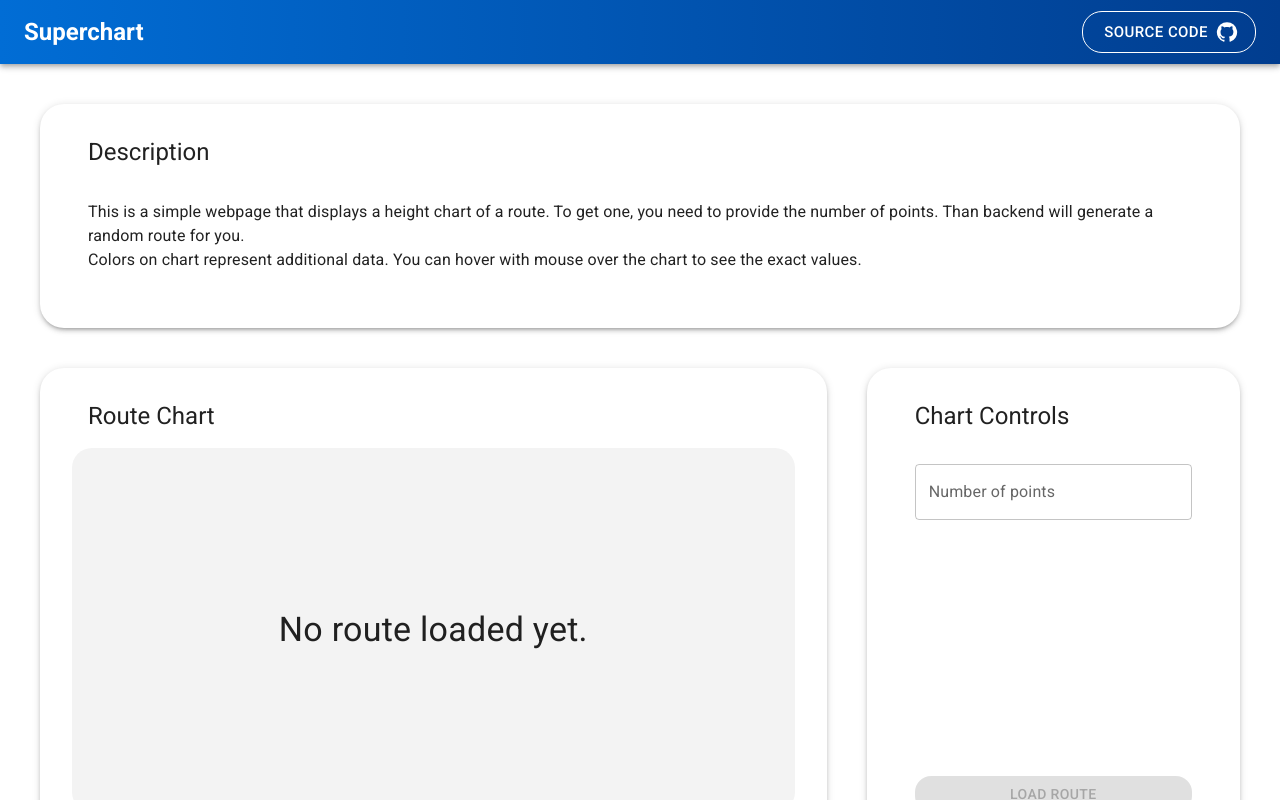
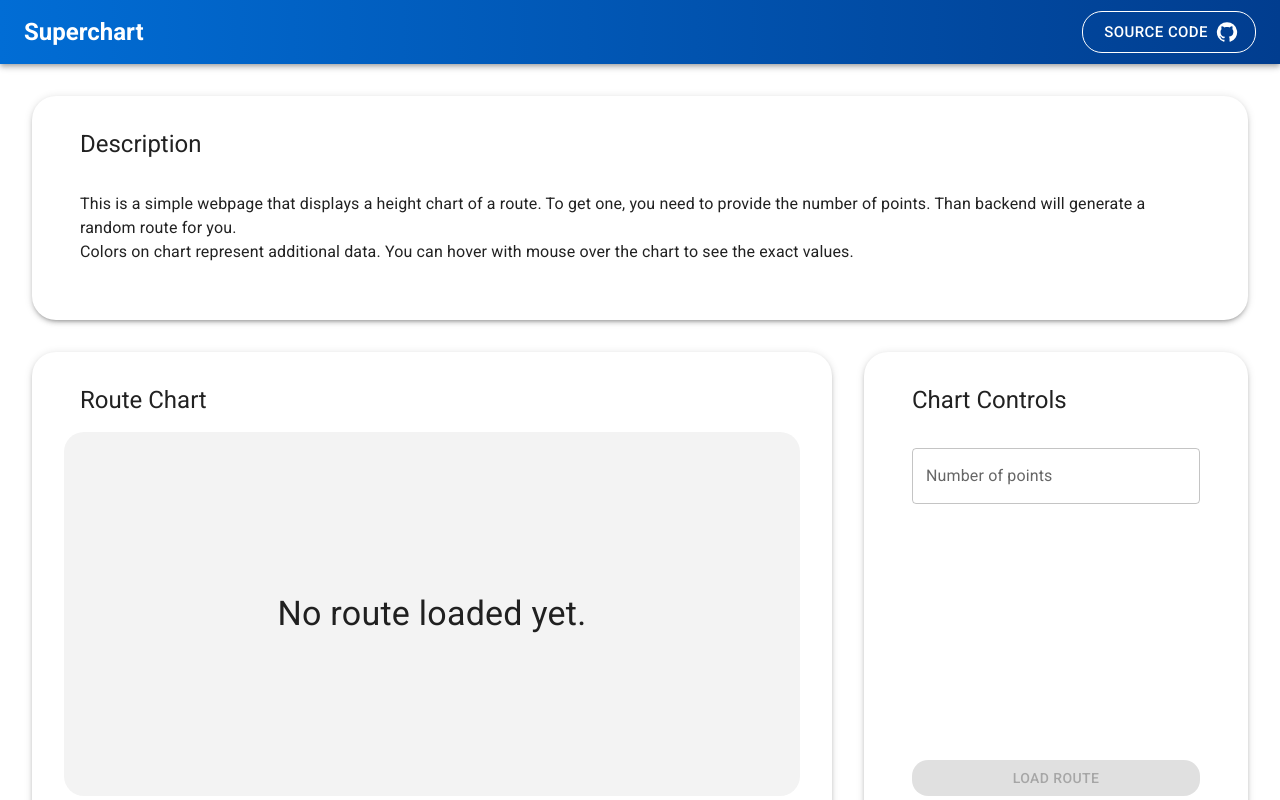
Before and after one commit to stone-w4tch3r/superchart, a React (Vite) app in the folder web/: page /#/ in a window 1280 px wide. Shown: the top 800 px of the page. Built offline with nearby package versions, Linux system fonts and the light colour scheme; no server answers.

Commit message:
spacings + preview network expose + other

```diff
--- a/web/package.json
+++ b/web/package.json
@@ -6,10 +6,10 @@
   "type": "module",
   "scripts": {
     "deploy": "gh-pages -d build",
-    "dev": "vite",
+    "dev": "vite --host",
     "build": "tsc && vite build",
     "lint": "eslint . --ext ts,tsx --report-unused-disable-directives --max-warnings 0",
-    "preview": "vite preview"
+    "preview": "vite preview --host"
   },
   "dependencies": {
     "@emotion/react": "^11.11.4",
--- a/web/src/chartModule/ChartPage.tsx
+++ b/web/src/chartModule/ChartPage.tsx
@@ -10,16 +10,22 @@ import {ChartControlsCard} from "./components/ChartControlsCard.tsx";
 const ChartPage: React.FC = () => {
     const [numPoints, setNumPoints] = useState<number>(11);
     const {chartName, points, tracks, isLoading, error, fetchRoute} = useFetchRoute(numPoints);
+    const spacingMobile = 2;
+    const spacingAdaptive = 4;
 
     return <Box sx={{display: 'flex', flexDirection: 'column', minHeight: '100vh'}}>
         <Topbar/>
-        <Box sx={{py: 5, px: 5, flexGrow: 1}}>
-            <Grid container spacing={5}>
+        <Box sx={{
+            py: {xs: spacingMobile, md: spacingAdaptive},
+            px: {xs: spacingMobile, md: spacingAdaptive},
+            flexGrow: 1
+        }}>
+            <Grid container spacing={{xs: spacingMobile, md: spacingAdaptive}}>
                 <Grid item xs={12}>
                     <DescriptionCard/>
                 </Grid>
                 <Grid item xs={12} md={8}>
-                    <ChartCard params={{points, tracks, isLoading, error}}/>
+                    <ChartCard points={points} tracks={tracks} isLoading={isLoading} error={error}/>
                 </Grid>
                 <Grid item xs={12} md={4}>
                     <ChartControlsCard
--- a/web/src/chartModule/components/ChartCard.tsx
+++ b/web/src/chartModule/components/ChartCard.tsx
@@ -12,7 +12,7 @@ export interface IChartProps {
     error: string | null;
 }
 
-export const ChartCard: React.FC<{ params: IChartProps }> = ({params: {points, tracks, isLoading, error}}) => {
+export const ChartCard: React.FC<IChartProps> = ({points, tracks, isLoading, error}) => {
     return <StyledCard>
         <CardHeader title="Route Chart"/>
         <CardContent sx={{width: "100%", height: "100%", p: 0}}>
@@ -44,7 +44,7 @@ function renderChartCardContent({points, tracks, isLoading, error}: IChartProps)
         </Box>
     }
     if (error) {
-        return <Card sx={{
+        return <Box sx={{
             bgcolor: "pink",
             width: "100%",
             height: "100%",
@@ -54,7 +54,7 @@ function renderChartCardContent({points, tracks, isLoading, error}: IChartProps)
             alignItems: "center"
         }}>
             <Typography variant="h4" color="error">{error}</Typography>
-        </Card>
+        </Box>
     }
     return <Chart points={points} tracks={tracks}/>;
 }
```
